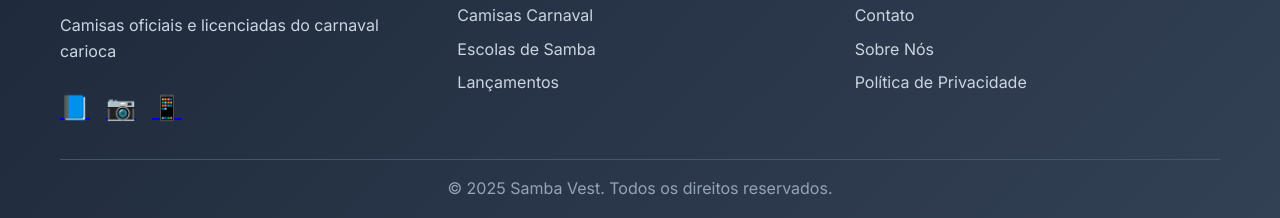
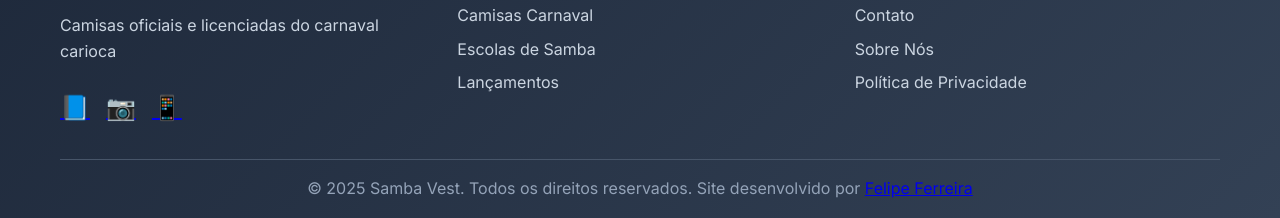
Before and after one commit to Felicordeirofcf/sambavest, a website: page about.html in a window 1280 px wide. Shown: the part 1234-1452 px from the top of the page. Drawn offline with Linux system fonts and the light colour scheme.

Commit message:
Initial commit - Samba Vest modular

```diff
--- a/about.html
+++ b/about.html
@@ -129,7 +129,7 @@
                 </div>
             </div>
             <div class="footer-bottom">
-                <p>&copy; 2025 Samba Vest. Todos os direitos reservados.</p>
+                <p>&copy; 2025 Samba Vest. Todos os direitos reservados. Site desenvolvido por <a href="https://portfoliof-production-779a.up.railway.app/" target="_blank" rel="noopener noreferrer">Felipe Ferreira</a></p>
             </div>
         </div>
     </footer>
```
Also changed, not shown: index.html (+1 -1 lines).
